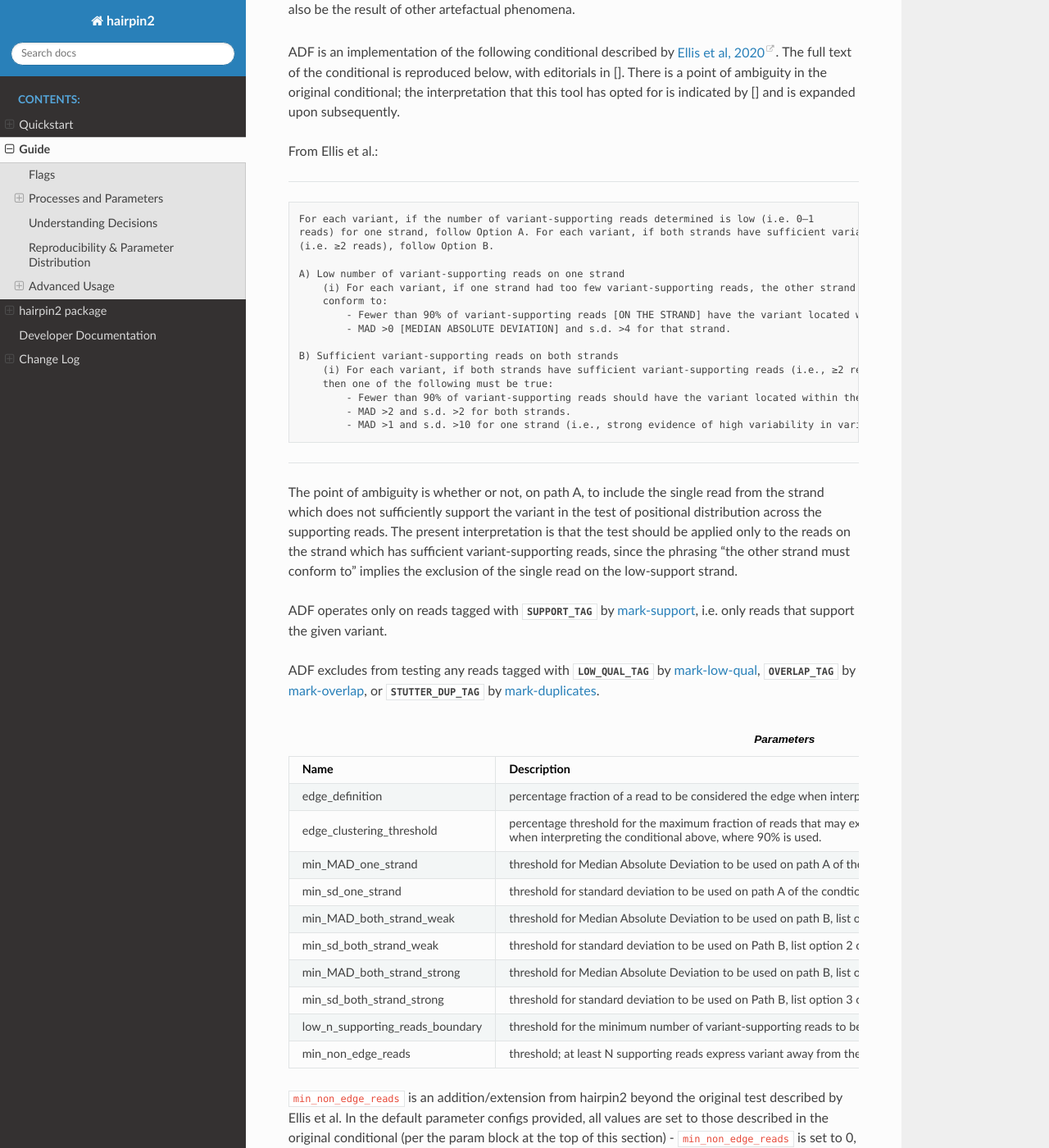
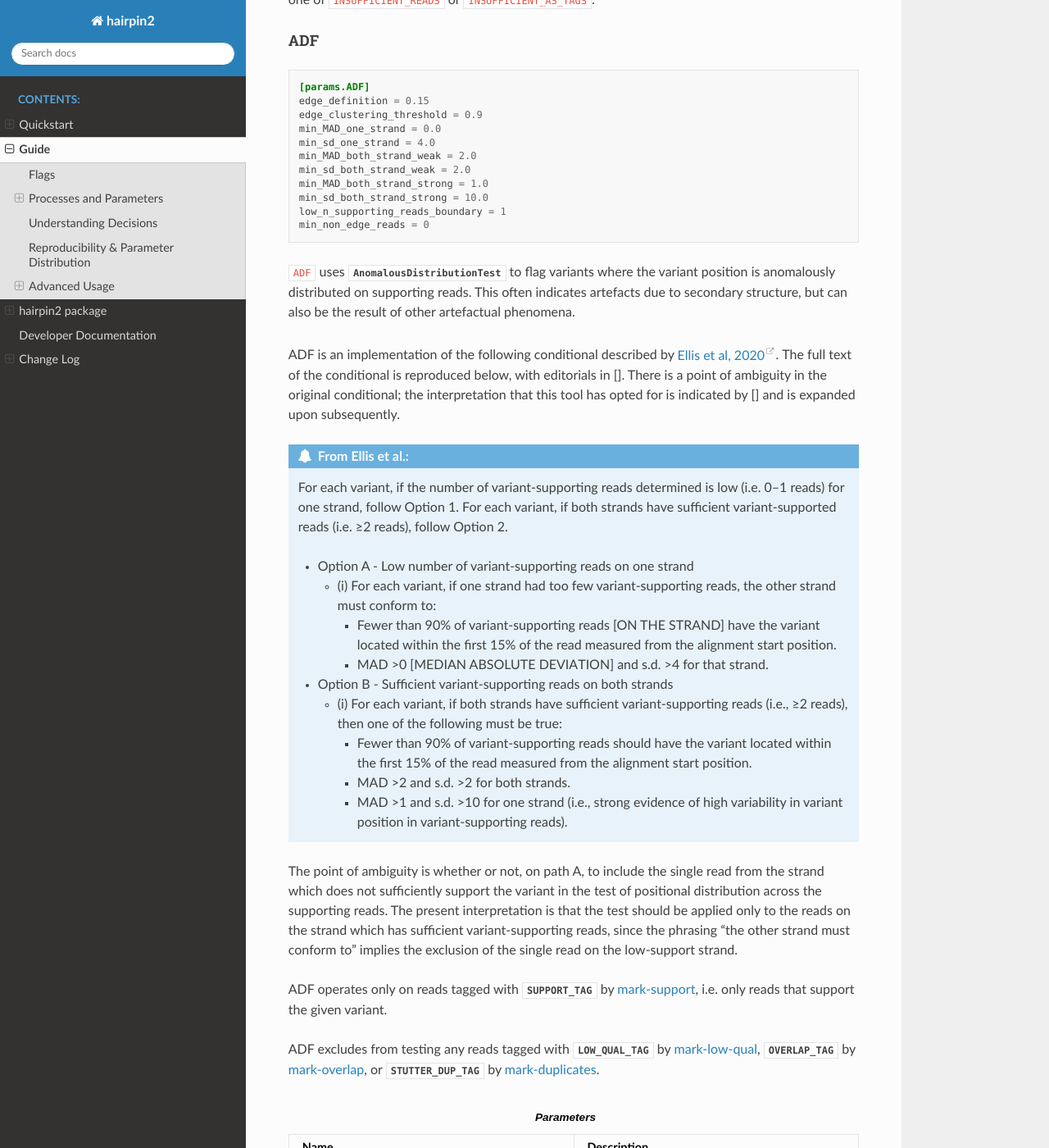
Before and after one commit to cancerit/hairpin2, a Sphinx documentation site: the page built from docs/source/guide.md, in a window 1280 px wide and 1400 px high, scrolled down 6563 px. Shown: the whole window at 82% size. Built offline with Sphinx 7.4.7 and the Read the Docs theme 3.1.0, drawn with Linux system fonts in a browser that asks for light colours; pages that are not in the unit, such as notebooks, are missing from menus; some of the changed text lies outside the part shown.

Commit message:
Add custom CSS for better table formatting and responsive design in documentation

````diff
--- /dev/null
+++ b/docs/source/_static/custom.css
@@ -0,0 +1,38 @@
+/* Ensure list-tables stay within the RTD theme content width */
+table.docutils {
+  width: 100% !important;
+  table-layout: fixed;
+  word-wrap: break-word;
+  white-space: normal;
+}
+
+/* Allow horizontal scrolling if content still overflows */
+.wy-table-responsive {
+  overflow-x: auto;
+}
+
+.wy-table-responsive table td{
+    white-space: normal;
+}
+
+/* Add padding to prevent clipping on smaller screens */
+.wy-table-responsive table.docutils {
+  margin-bottom: 1rem;
+}
+
+/* Optional: tighter line spacing for long text */
+table.docutils td {
+  line-height: 1.4;
+}
+
+
+.admonition.qoute .admonition-title::before {
+  content: "\f0f3";  /* Font Awesome bell icon */
+  font-family: normal 900 1em/1 "Font Awesome 6 Free";  /* Ensure the correct font is used */
+  font-weight: 900;  /* Use the solid style */
+  margin-right: 0.5em;
+}
+
+.admonition.qoute .admonition-title svg {
+    display: none;  /* Hide default icon if using SVG */
+}
--- a/docs/source/conf.py
+++ b/docs/source/conf.py
@@ -67,3 +67,5 @@
         "searchbox.html",
     ],
 }
+
+html_css_files = ['custom.css']
--- a/docs/source/guide.md
+++ b/docs/source/guide.md
@@ -98,9 +98,9 @@
 
 The following processes examine the reads covering the variant position, after they have been appropriately tagged by the read tagging processes described above. Beyond simpy flagging the variant in the FILTER field, each flagger process details the outcome of its test directly into the INFO field of the VCF record. Therefore in addition to a description of the process and relevant parameters, a description of the possible outcome reasoning is also provided. Note that any INFO field set by hairpin2 can be expanded into a more human-readable description via the [explain-var](#explain-qs-target) subtool. For all cases, the high-level outcomes are as follows:
 
-:::{list-table} **Outcomes**
+```{list-table} **Outcomes**
 :header-rows: 1
-* -
+* - Name
   - Description
 * - PASS
   - The variant passed the test, and therefore was not flagged.
@@ -108,7 +108,7 @@
   - The variant failed the test, and therefore was flagged.
 * - NA
   - The test could not be carried out.
-:::
+```
 
 
 ##### LQF
@@ -125,15 +125,18 @@
 
 LQF excludes from testing any reads tagged with {py:attr}`~hairpin2.const.Tags.OVERLAP_TAG` by [mark-overlap](#mark-overlap) to avoid double counting.
 
-:::{list-table} **Parameters**
+```{list-table} Parameters
 :header-rows: 1
-*  - Name
-   - Description
-*  - read_loss_threshold
-   - threshold of low quality reads against total reads. If this threshold is exceeded, there are too many low quality reads, and the variant is flagged.
-*  - min_pass_reads
-   - minimum number of supporting reads without {py:attr}`~hairpin2.const.Tags.STUTTER_DUP_TAG` and {py:attr}`~hairpin2.const.Tags.LOW_QUAL_TAG` necessary for a variant to pass the test. If there are fewer, the variant is flagged.
-:::
+:widths: 30 70
+
+* - **Name**
+  - **Description**
+* - `read_loss_threshold`
+  - Threshold of low-quality reads against total reads. If this threshold is exceeded, there are too many low-quality reads, and the variant is flagged.
+* - `min_pass_reads`
+  - Minimum number of supporting reads without {py:attr}`~hairpin2.const.Tags.STUTTER_DUP_TAG` and {py:attr}`~hairpin2.const.Tags.LOW_QUAL_TAG` necessary for a variant to pass the test. If there are fewer, the variant is flagged.
+```
+
 :::{list-table} **Conditions**
 :header-rows: 1
 
@@ -243,28 +246,27 @@
 
 ADF is an implementation of the following conditional described by [Ellis et al, 2020](https://www.nature.com/articles/s41596-020-00437-6). The full text of the conditional is reproduced below, with editorials in []. There is a point of ambiguity in the original conditional; the interpretation that this tool has opted for is indicated by [] and is expanded upon subsequently.
 
-<!-- I'd love to get this into a better formatted box -->
-From Ellis et al.:
+```{admonition} From Ellis et al.:
+:class: qoute
 
----
-    For each variant, if the number of variant-supporting reads determined is low (i.e. 0–1
-    reads) for one strand, follow Option A. For each variant, if both strands have sufficient variant-supported reads
-    (i.e. ≥2 reads), follow Option B.
+For each variant, if the number of variant-supporting reads determined is low (i.e. 0–1
+reads) for one strand, follow Option 1. For each variant, if both strands have sufficient variant-supported reads
+(i.e. ≥2 reads), follow Option 2.
 
-    A) Low number of variant-supporting reads on one strand
-        (i) For each variant, if one strand had too few variant-supporting reads, the other strand must
-        conform to:
-            - Fewer than 90% of variant-supporting reads [ON THE STRAND] have the variant located within the first 15% of the read measured from the alignment start position.
-            - MAD >0 [MEDIAN ABSOLUTE DEVIATION] and s.d. >4 for that strand.
+- Option A - Low number of variant-supporting reads on one strand
+    - (i) For each variant, if one strand had too few variant-supporting reads, the other strand must
+    conform to:
+        - Fewer than 90% of variant-supporting reads [ON THE STRAND] have the variant located within the first 15% of the read measured from the alignment start position.
+        - MAD >0 [MEDIAN ABSOLUTE DEVIATION] and s.d. >4 for that strand.
 
-    B) Sufficient variant-supporting reads on both strands
-        (i) For each variant, if both strands have sufficient variant-supporting reads (i.e., ≥2 reads),
-        then one of the following must be true:
-            - Fewer than 90% of variant-supporting reads should have the variant located within the first 15% of the read measured from the alignment start position.
-            - MAD >2 and s.d. >2 for both strands.
-            - MAD >1 and s.d. >10 for one strand (i.e., strong evidence of high variability in variant position in variant-supporting reads).
+- Option B - Sufficient variant-supporting reads on both strands
+    - (i) For each variant, if both strands have sufficient variant-supporting reads (i.e., ≥2 reads),
+    then one of the following must be true:
+        - Fewer than 90% of variant-supporting reads should have the variant located within the first 15% of the read measured from the alignment start position.
+        - MAD >2 and s.d. >2 for both strands.
+        - MAD >1 and s.d. >10 for one strand (i.e., strong evidence of high variability in variant position in variant-supporting reads).
 
----
+```
 
 The point of ambiguity is whether or not, on path A, to include the single read from the strand which does not sufficiently
 support the variant in the test of positional distribution across the supporting reads.
````
